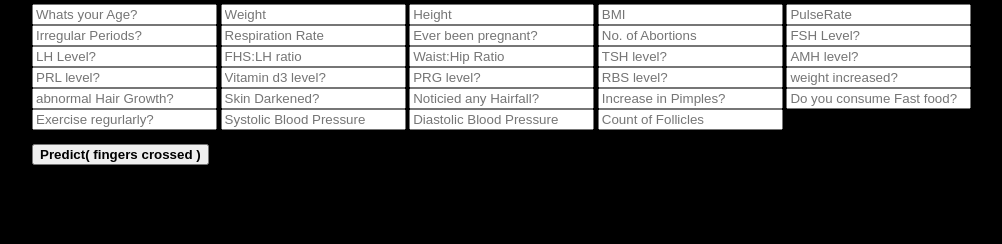
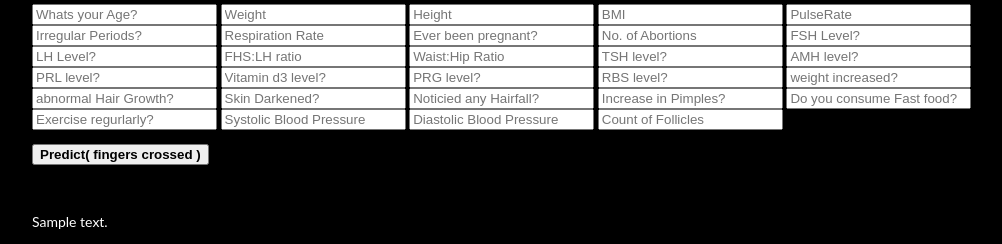
Before and after one commit to rtsh13/PCOS-Web-Application, a Flask app: template templates/index.html in a window 1280 px wide. Shown: the part 832-1076 px from the top of the page, without its empty margins (146-1148 px from the left). Before the commit the page ends 997 px from the top, so only its background shows below. Run offline with Flask 2, Linux system fonts and the light colour scheme; the template is opened without the code that fills it: most values are stand-ins (such as "Sample title", 1, 10 or a date in 2020); parts of the project's set-up code (start-up, migrations or seed data) failed here and were passed over.

Commit message:
Update index.html

```diff
--- a/templates/index.html
+++ b/templates/index.html
@@ -155,8 +155,7 @@ body {
     </form>
    <br>
    <br>
-   {{ prediction_text }}
-
+   <p style="color:white;">{{ prediction_text }}</p>
  </div>
 </div>
 
```
